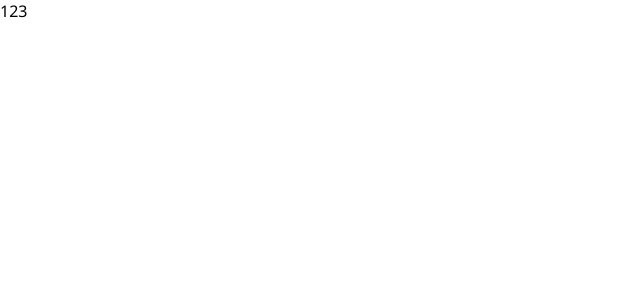
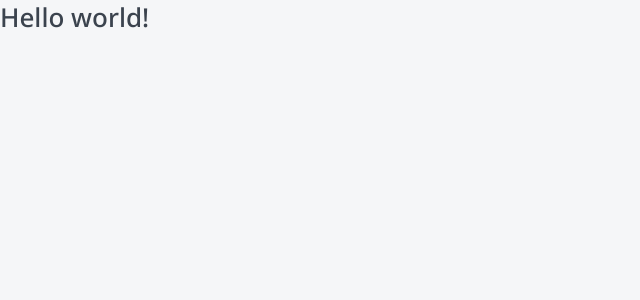
Before and after one commit to wan6sta/top-app, a Next.js app: page / in a window 1280 px wide. Shown: the top 300 px of the page, without its empty margins (0-640 px from the left). Built offline with nearby package versions, Linux system fonts and the light colour scheme.

Commit message:
Add Htag

```diff
--- a/package.json
+++ b/package.json
@@ -13,6 +13,7 @@
     "@types/node": "18.11.18",
     "@types/react": "18.0.27",
     "@types/react-dom": "18.0.10",
+    "classnames": "^2.3.2",
     "next": "13.1.5",
     "prettier": "^2.8.3",
     "react": "18.2.0",
--- /dev/null
+++ b/src/components/Htag/Htag.module.css
@@ -0,0 +1,17 @@
+.h1 {
+  font-weight: 500;
+  font-size: 26px;
+  line-height: 35px;
+}
+
+.h2 {
+  font-weight: 500;
+  font-size: 22px;
+  line-height: 30px;
+}
+
+.h3 {
+  font-weight: 600;
+  font-size: 20px;
+  line-height: 27px;
+}
--- /dev/null
+++ b/src/components/Htag/Htag.tsx
@@ -0,0 +1,22 @@
+import cls from './Htag.module.css'
+import { FC, PropsWithChildren } from 'react'
+
+interface HtagProps {
+  tag: 'h1' | 'h2' | 'h3'
+}
+
+export const Htag: FC<PropsWithChildren<HtagProps>> = props => {
+  const { tag, children } = props
+
+  switch (tag) {
+    case 'h1':
+      return <h1 className={cls.h1}>{children}</h1>
+    case 'h2':
+      return <h2 className={cls.h2}>{children}</h2>
+    case 'h3':
+      return <h3 className={cls.h3}>{children}</h3>
+    default:
+      const _: never = tag
+      return null
+  }
+}
--- /dev/null
+++ b/src/components/index.ts
@@ -0,0 +1 @@
+export * from './Htag/Htag'
--- a/src/pages/index.tsx
+++ b/src/pages/index.tsx
@@ -1,3 +1,9 @@
+import { Htag } from '@/components'
+
 export default function Home() {
-  return <main>123</main>
+  return (
+    <main>
+      <Htag tag='h1'>Hello world!</Htag>
+    </main>
+  )
 }
--- a/src/styles/globals.css
+++ b/src/styles/globals.css
@@ -1,3 +1,12 @@
+:root {
+  --black: #3B434E;
+  --white: #fff;
+  --primary: #7653FC;
+  --red: #FC836D;
+  --green: #1DC37E;
+  --green-light: #C8F8E4;
+}
+
 * {
   box-sizing: border-box;
   padding: 0;
@@ -8,6 +17,8 @@ html,
 body {
   max-width: 100vw;
   overflow-x: hidden;
+  color: var(--black);
+  background-color:  #F5F6F8;
   font-family: 'Noto Sans', sans-serif;
 }
 
```
Also changed, not shown: 1 other file (tests, documents, lock files or other folders).
